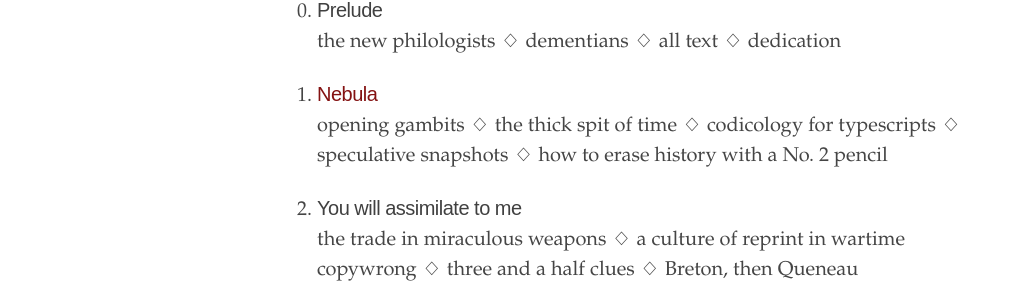
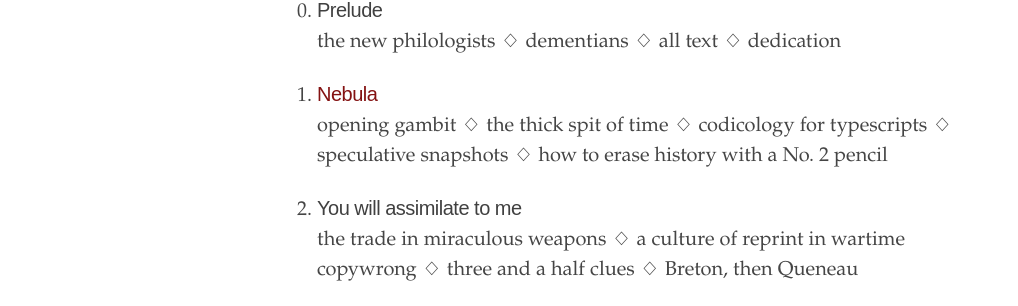
Before and after one commit to elotroalex/record, a Jekyll site: the page built from index.html, in a window 1280 px wide and 900 px high. Shown: the part 438-744 px from the top of the window, without its empty margins (3-1021 px from the left). Built offline with Jekyll 4.4.1, drawn with Linux system fonts in a browser that asks for light colours.

```diff
--- a/index.html
+++ b/index.html
@@ -18,7 +18,7 @@ title: "Project-X."
     </li>
     <li class="post-title">
       <h3><a href="{{site.baseurl}}/chapters/01-nebula/">Nebula</a></h3>
-      <span>opening gambits &#9671; the thick spit of time &#9671; codicology for typescripts &#9671; speculative snapshots &#9671; how to erase history with a No. 2 pencil</span>
+      <span>opening gambit &#9671; the thick spit of time &#9671; codicology for typescripts &#9671; speculative snapshots &#9671; how to erase history with a No. 2 pencil</span>
     </li>
     <li class="post-title">
       <h3>You will assimilate to me</h3>
```
Also changed, not shown: _chapters/01-nebula.md (+4 -4 lines).
